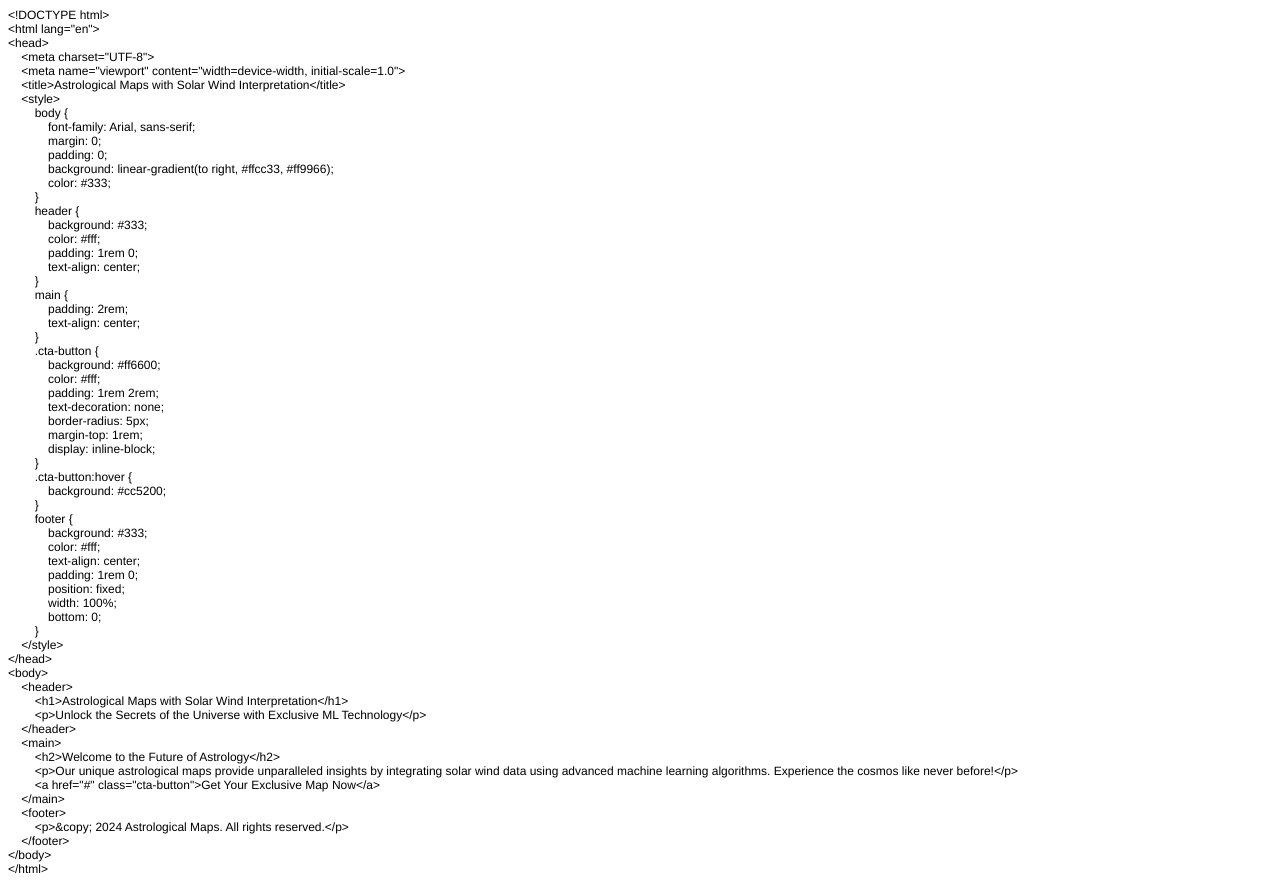
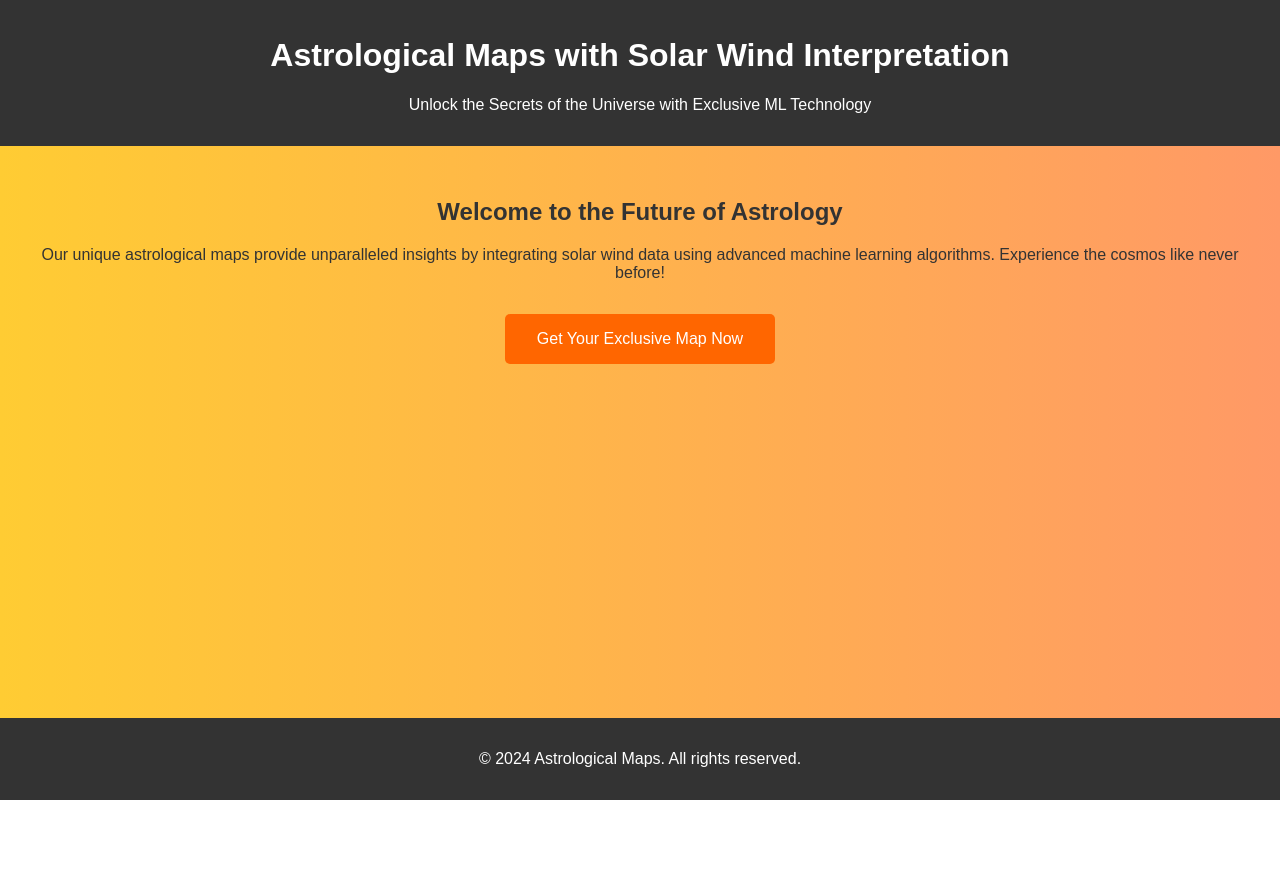
Before and after one commit to mp0li/astrological-maps, a plain HTML site: page index.html in a window 1280 px wide. After the commit the page ends 800 px from the top, so only its background shows below. Drawn offline with Linux system fonts and the light colour scheme.

Commit message:
Add files via upload

```diff
--- a/index.html
+++ b/index.html
@@ -1,77 +1,62 @@
-<!DOCTYPE html PUBLIC "-//W3C//DTD HTML 4.01//EN" "http://www.w3.org/TR/html4/strict.dtd">
-<html>
+<!DOCTYPE html>
+<html lang="en">
 <head>
-  <meta http-equiv="Content-Type" content="text/html; charset=utf-8">
-  <meta http-equiv="Content-Style-Type" content="text/css">
-  <title></title>
-  <meta name="Generator" content="Cocoa HTML Writer">
-  <meta name="CocoaVersion" content="2487.6">
-  <style type="text/css">
-    p.p1 {margin: 0.0px 0.0px 0.0px 0.0px; font: 12.0px Helvetica}
-  </style>
+    <meta charset="UTF-8">
+    <meta name="viewport" content="width=device-width, initial-scale=1.0">
+    <title>Astrological Maps with Solar Wind Interpretation</title>
+    <style>
+        body {
+            font-family: Arial, sans-serif;
+            margin: 0;
+            padding: 0;
+            background: linear-gradient(to right, #ffcc33, #ff9966);
+            color: #333;
+        }
+        header {
+            background: #333;
+            color: #fff;
+            padding: 1rem 0;
+            text-align: center;
+        }
+        main {
+            padding: 2rem;
+            text-align: center;
+        }
+        .cta-button {
+            background: #ff6600;
+            color: #fff;
+            padding: 1rem 2rem;
+            text-decoration: none;
+            border-radius: 5px;
+            margin-top: 1rem;
+            display: inline-block;
+        }
+        .cta-button:hover {
+            background: #cc5200;
+        }
+        footer {
+            background: #333;
+            color: #fff;
+            text-align: center;
+            padding: 1rem 0;
+            position: fixed;
+            width: 100%;
+            bottom: 0;
+        }
+    </style>
 </head>
 <body>
-<p class="p1">&lt;!DOCTYPE html&gt;</p>
-<p class="p1">&lt;html lang="en"&gt;</p>
-<p class="p1">&lt;head&gt;</p>
-<p class="p1"><span class="Apple-converted-space">    </span>&lt;meta charset="UTF-8"&gt;</p>
-<p class="p1"><span class="Apple-converted-space">    </span>&lt;meta name="viewport" content="width=device-width, initial-scale=1.0"&gt;</p>
-<p class="p1"><span class="Apple-converted-space">    </span>&lt;title&gt;Astrological Maps with Solar Wind Interpretation&lt;/title&gt;</p>
-<p class="p1"><span class="Apple-converted-space">    </span>&lt;style&gt;</p>
-<p class="p1"><span class="Apple-converted-space">        </span>body {</p>
-<p class="p1"><span class="Apple-converted-space">            </span>font-family: Arial, sans-serif;</p>
-<p class="p1"><span class="Apple-converted-space">            </span>margin: 0;</p>
-<p class="p1"><span class="Apple-converted-space">            </span>padding: 0;</p>
-<p class="p1"><span class="Apple-converted-space">            </span>background: linear-gradient(to right, #ffcc33, #ff9966);</p>
-<p class="p1"><span class="Apple-converted-space">            </span>color: #333;</p>
-<p class="p1"><span class="Apple-converted-space">        </span>}</p>
-<p class="p1"><span class="Apple-converted-space">        </span>header {</p>
-<p class="p1"><span class="Apple-converted-space">            </span>background: #333;</p>
-<p class="p1"><span class="Apple-converted-space">            </span>color: #fff;</p>
-<p class="p1"><span class="Apple-converted-space">            </span>padding: 1rem 0;</p>
-<p class="p1"><span class="Apple-converted-space">            </span>text-align: center;</p>
-<p class="p1"><span class="Apple-converted-space">        </span>}</p>
-<p class="p1"><span class="Apple-converted-space">        </span>main {</p>
-<p class="p1"><span class="Apple-converted-space">            </span>padding: 2rem;</p>
-<p class="p1"><span class="Apple-converted-space">            </span>text-align: center;</p>
-<p class="p1"><span class="Apple-converted-space">        </span>}</p>
-<p class="p1"><span class="Apple-converted-space">        </span>.cta-button {</p>
-<p class="p1"><span class="Apple-converted-space">            </span>background: #ff6600;</p>
-<p class="p1"><span class="Apple-converted-space">            </span>color: #fff;</p>
-<p class="p1"><span class="Apple-converted-space">            </span>padding: 1rem 2rem;</p>
-<p class="p1"><span class="Apple-converted-space">            </span>text-decoration: none;</p>
-<p class="p1"><span class="Apple-converted-space">            </span>border-radius: 5px;</p>
-<p class="p1"><span class="Apple-converted-space">            </span>margin-top: 1rem;</p>
-<p class="p1"><span class="Apple-converted-space">            </span>display: inline-block;</p>
-<p class="p1"><span class="Apple-converted-space">        </span>}</p>
-<p class="p1"><span class="Apple-converted-space">        </span>.cta-button:hover {</p>
-<p class="p1"><span class="Apple-converted-space">            </span>background: #cc5200;</p>
-<p class="p1"><span class="Apple-converted-space">        </span>}</p>
-<p class="p1"><span class="Apple-converted-space">        </span>footer {</p>
-<p class="p1"><span class="Apple-converted-space">            </span>background: #333;</p>
-<p class="p1"><span class="Apple-converted-space">            </span>color: #fff;</p>
-<p class="p1"><span class="Apple-converted-space">            </span>text-align: center;</p>
-<p class="p1"><span class="Apple-converted-space">            </span>padding: 1rem 0;</p>
-<p class="p1"><span class="Apple-converted-space">            </span>position: fixed;</p>
-<p class="p1"><span class="Apple-converted-space">            </span>width: 100%;</p>
-<p class="p1"><span class="Apple-converted-space">            </span>bottom: 0;</p>
-<p class="p1"><span class="Apple-converted-space">        </span>}</p>
-<p class="p1"><span class="Apple-converted-space">    </span>&lt;/style&gt;</p>
-<p class="p1">&lt;/head&gt;</p>
-<p class="p1">&lt;body&gt;</p>
-<p class="p1"><span class="Apple-converted-space">    </span>&lt;header&gt;</p>
-<p class="p1"><span class="Apple-converted-space">        </span>&lt;h1&gt;Astrological Maps with Solar Wind Interpretation&lt;/h1&gt;</p>
-<p class="p1"><span class="Apple-converted-space">        </span>&lt;p&gt;Unlock the Secrets of the Universe with Exclusive ML Technology&lt;/p&gt;</p>
-<p class="p1"><span class="Apple-converted-space">    </span>&lt;/header&gt;</p>
-<p class="p1"><span class="Apple-converted-space">    </span>&lt;main&gt;</p>
-<p class="p1"><span class="Apple-converted-space">        </span>&lt;h2&gt;Welcome to the Future of Astrology&lt;/h2&gt;</p>
-<p class="p1"><span class="Apple-converted-space">        </span>&lt;p&gt;Our unique astrological maps provide unparalleled insights by integrating solar wind data using advanced machine learning algorithms. Experience the cosmos like never before!&lt;/p&gt;</p>
-<p class="p1"><span class="Apple-converted-space">        </span>&lt;a href="#" class="cta-button"&gt;Get Your Exclusive Map Now&lt;/a&gt;</p>
-<p class="p1"><span class="Apple-converted-space">    </span>&lt;/main&gt;</p>
-<p class="p1"><span class="Apple-converted-space">    </span>&lt;footer&gt;</p>
-<p class="p1"><span class="Apple-converted-space">        </span>&lt;p&gt;&amp;copy; 2024 Astrological Maps. All rights reserved.&lt;/p&gt;</p>
-<p class="p1"><span class="Apple-converted-space">    </span>&lt;/footer&gt;</p>
-<p class="p1">&lt;/body&gt;</p>
-<p class="p1">&lt;/html&gt;</p>
+    <header>
+        <h1>Astrological Maps with Solar Wind Interpretation</h1>
+        <p>Unlock the Secrets of the Universe with Exclusive ML Technology</p>
+    </header>
+    <main>
+        <h2>Welcome to the Future of Astrology</h2>
+        <p>Our unique astrological maps provide unparalleled insights by integrating solar wind data using advanced machine learning algorithms. Experience the cosmos like never before!</p>
+        <a href="#" class="cta-button">Get Your Exclusive Map Now</a>
+    </main>
+    <footer>
+        <p>&copy; 2024 Astrological Maps. All rights reserved.</p>
+    </footer>
 </body>
 </html>
```
